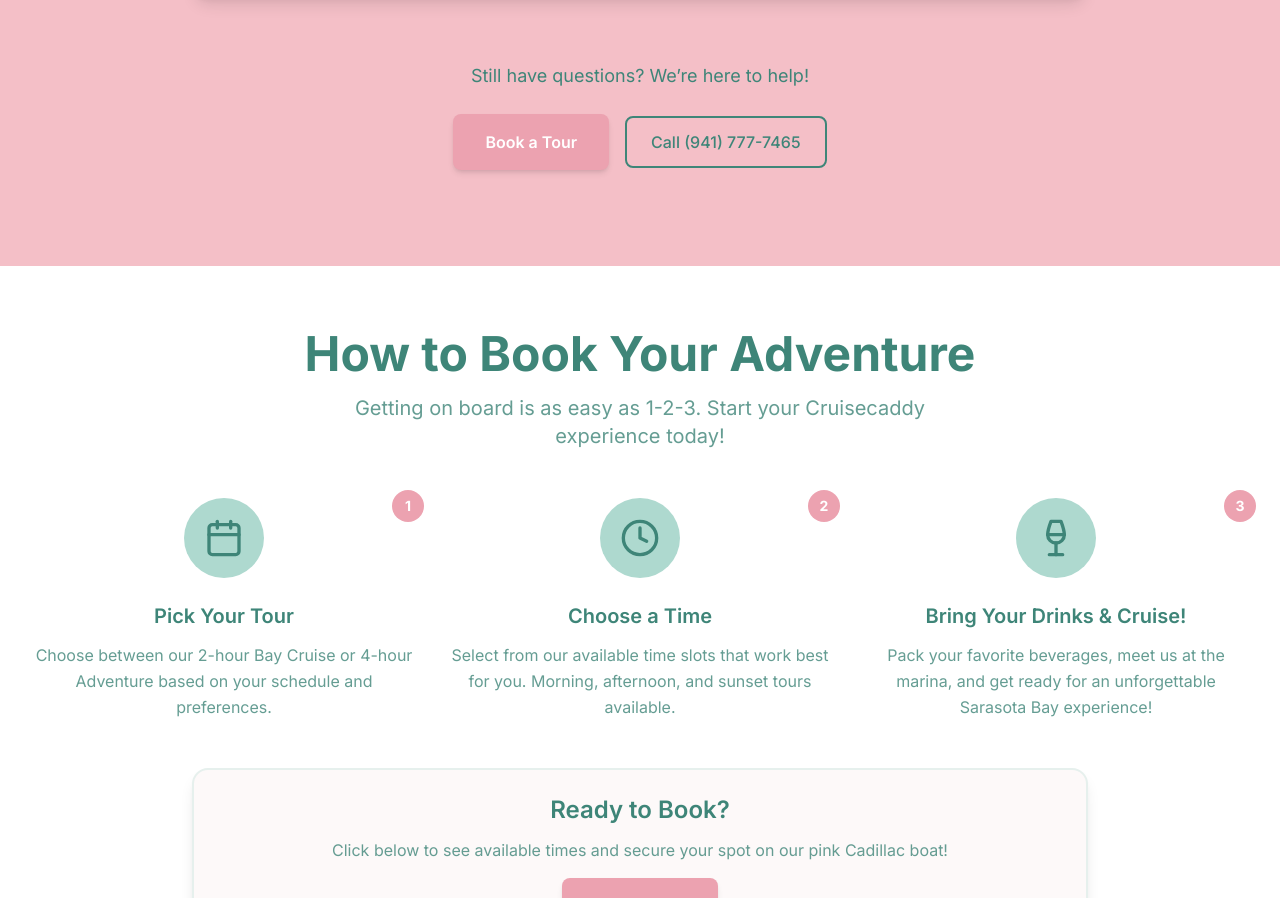
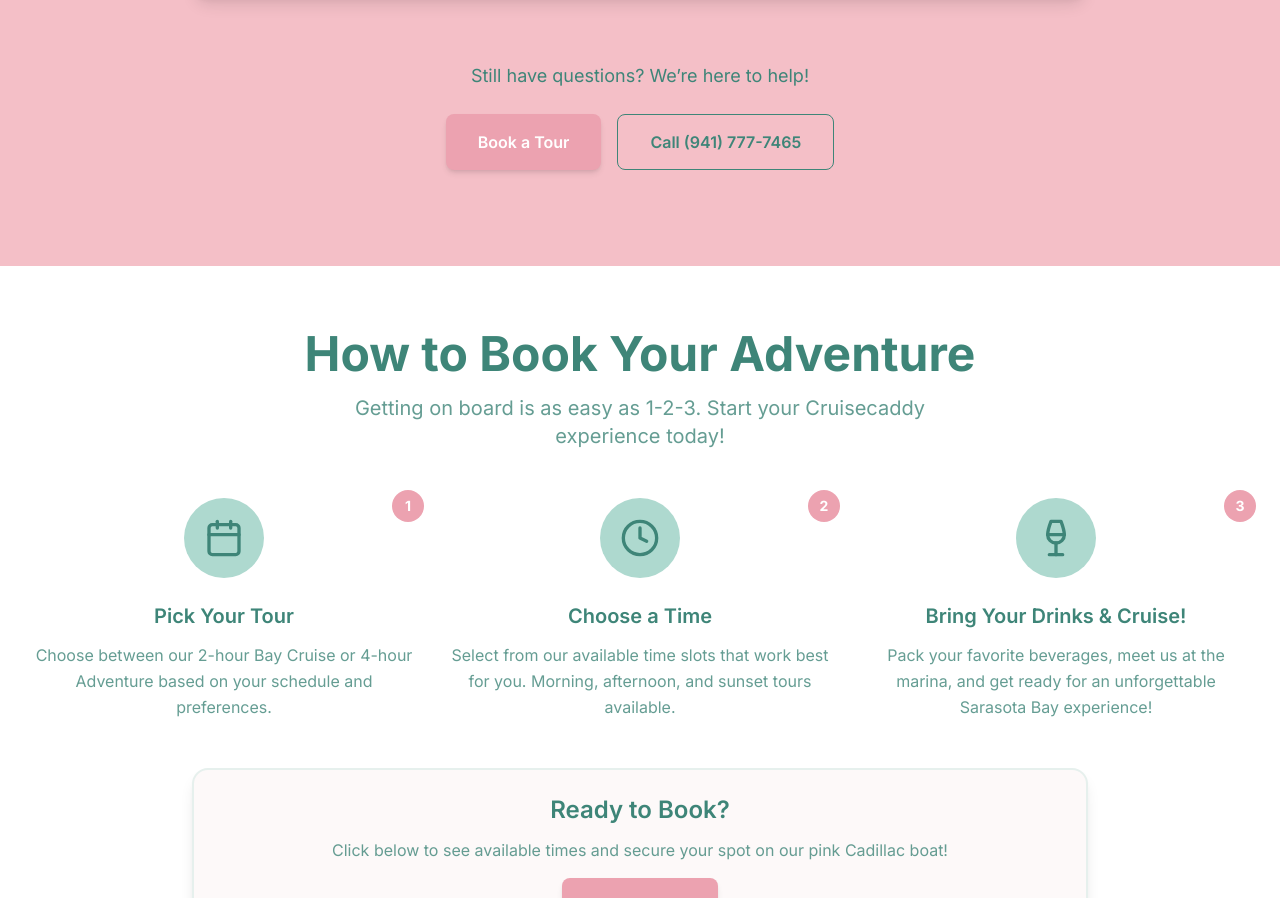
Before and after one commit to waaj529/cruisecaddy, a Next.js app: page / in a window 1280 px wide. Shown: the part 5000-5898 px from the top of the page. Built offline with nearby package versions, Linux system fonts and the light colour scheme; no server answers.

Commit message:
Fix call button styling in FAQ section

```diff
--- a/components/faq-section.tsx
+++ b/components/faq-section.tsx
@@ -109,12 +109,18 @@ export default function FAQSection() {
           <Button onClick={handleBookTour} size="lg" className="mr-4 mb-4">
             Book a Tour
           </Button>
-          <a
+          <Button
+            asChild
+            variant="outline"
+            size="lg"
+            className="mb-4"
+          >
+            <a
             href="tel:+19417777465"
-            className="inline-flex items-center px-6 py-3 bg-transparent border-2 border-brand-teal text-brand-teal rounded-lg hover:bg-brand-teal hover:text-white transition-colors font-medium"
-          >
-            Call (941) 777-7465
-          </a>
+            >
+              Call (941) 777-7465
+            </a>
+          </Button>
         </div>
       </div>
     </section>
```
